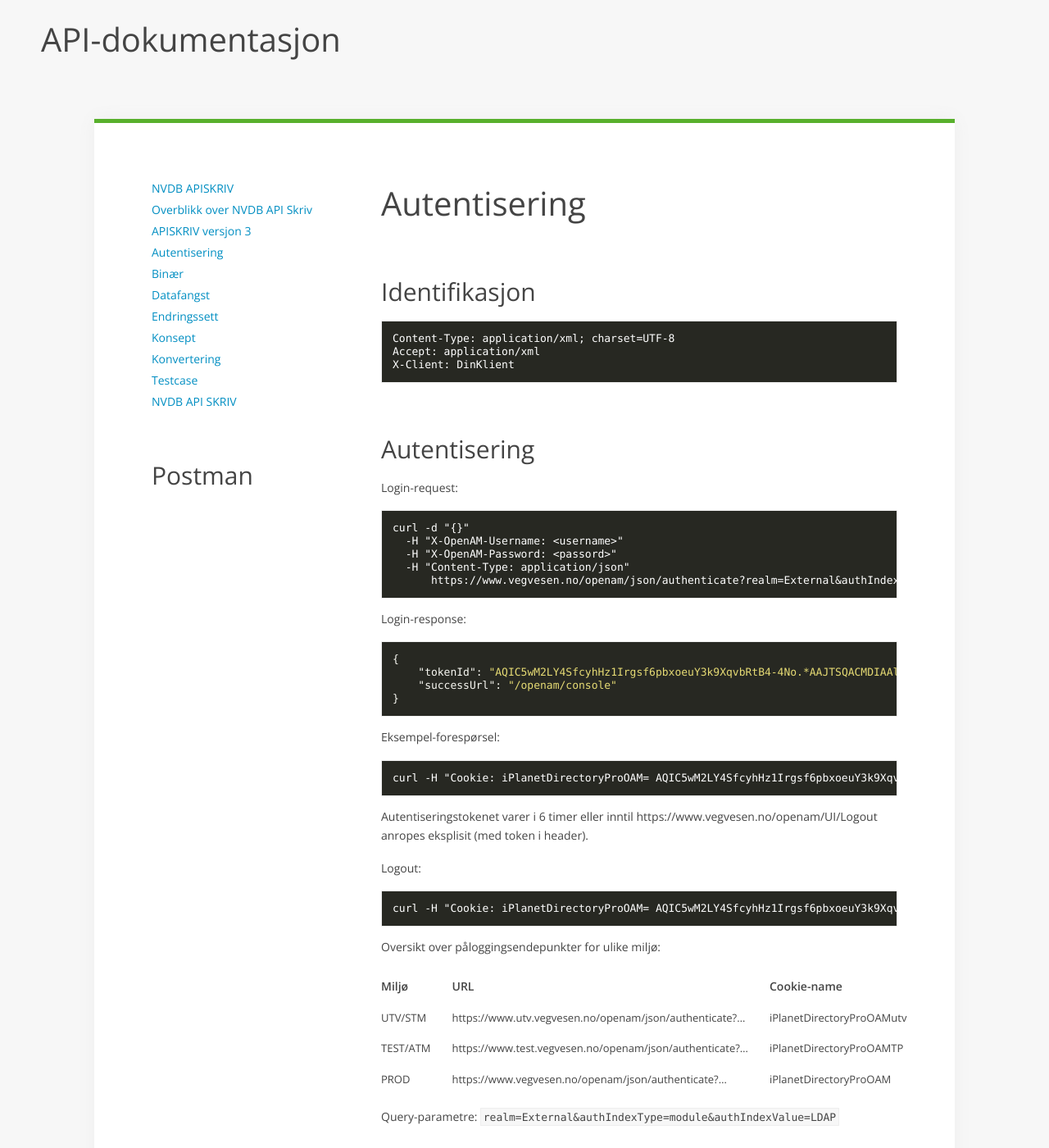
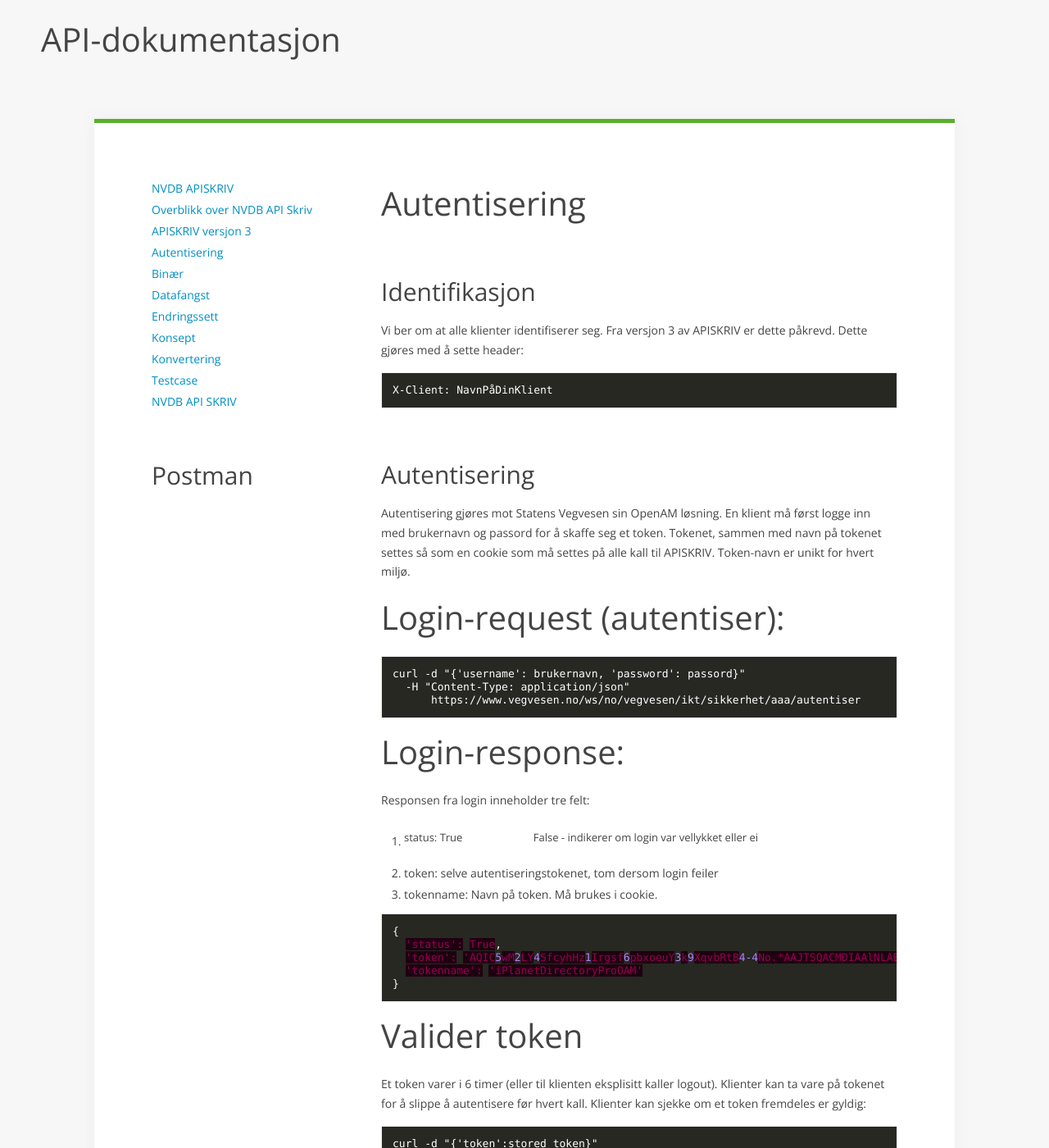
Before and after one commit to nvdb-vegdata/apiskrivdokumentasjon, a Jekyll site: the page built from autentisering.md, in a window 1280 px wide and 1400 px high. Shown: the whole window at 82% size. Built offline with Jekyll 4.4.1, drawn with Linux system fonts in a browser that asks for light colours; our own code applies the rules of GitHub Pages for plain Markdown files; some of the changed text lies outside the part shown.

Commit message:
Update autentisering.md

````diff
--- a/autentisering.md
+++ b/autentisering.md
@@ -2,48 +2,83 @@
 
 ## Identifikasjon
 
+Vi ber om at alle klienter identifiserer seg. Fra versjon 3 av APISKRIV er dette påkrevd. Dette gjøres med å sette header:
+
 ```
-Content-Type: application/xml; charset=UTF-8
-Accept: application/xml
-X-Client: DinKlient
+X-Client: NavnPåDinKlient
+```
+
+## Autentisering
+
+Autentisering gjøres mot Statens Vegvesen sin OpenAM løsning. En klient må først logge inn med brukernavn og passord for å skaffe seg et token. Tokenet, sammen med navn på tokenet settes så som en cookie som må settes på alle kall til APISKRIV. Token-navn er unikt for hvert miljø.
+
+# Login-request (autentiser):
+```
+curl -d "{'username': brukernavn, 'password': passord}"
+  -H "Content-Type: application/json"
+      https://www.vegvesen.no/ws/no/vegvesen/ikt/sikkerhet/aaa/autentiser
+```
+
+# Login-response:
+Responsen fra login inneholder tre felt:
+
+ 1. status: True | False - indikerer om login var vellykket eller ei
+ 2. token: selve autentiseringstokenet, tom dersom login feiler
+ 3. tokenname: Navn på token. Må brukes i cookie.
+
+```json
+{
+  'status': True,
+  'token': 'AQIC5wM2LY4SfcyhHz1Irgsf6pbxoeuY3k9XqvbRtB4-4No.*AAJTSQACMDIAAlNLABMzMDUyMTI1NzE2ODA4ODU0OTczAAJTMQACMDM.*',
+  'tokenname': 'iPlanetDirectoryProOAM'
+}
+```
+
+# Valider token
+
+Et token varer i 6 timer (eller til klienten eksplisitt kaller logout). Klienter kan ta vare på tokenet for å slippe å autentisere før hvert kall. Klienter kan sjekke om et token fremdeles er gyldig:
+
+```
+curl -d "{'token':stored_token}"
+  -H "Content-Type: application/json"
+      https://www.vegvesen.no/ws/no/vegvesen/ikt/sikkerhet/aaa/validate
+```
+Valider respons:
+
+Responsen fra valider forteller om tokenet fremdeles er gyldig og hvilket brukernavn dette gjelder for:
+
+```json
+{
+  'valid': True,
+  'uid': 'USERNAME',
+  'realm': '/external'
+}
 ```
 
 
-## Autentisering
-Login-request:
-```
-curl -d "{}"
-  -H "X-OpenAM-Username: <username>"
-  -H "X-OpenAM-Password: <passord>"
-  -H "Content-Type: application/json"
-      https://www.vegvesen.no/openam/json/authenticate?realm=External&authIndexType=module&authIndexValue=LDAP
-```
+# Bruk av token
 
-Login-response:
-```json
-{
-    "tokenId": "AQIC5wM2LY4SfcyhHz1Irgsf6pbxoeuY3k9XqvbRtB4-4No.*AAJTSQACMDIAAlNLABMzMDUyMTI1NzE2ODA4ODU0OTczAAJTMQACMDM.*",
-    "successUrl": "/openam/console"
-}
-```
-Eksempel-forespørsel:
+Tokennavn og token settes som en cookie på alle kall mot apiskriv. Eksempel-forespørsel, (list endringssett):
 
 ```
 curl -H "Cookie: iPlanetDirectoryProOAM= AQIC5wM2LY4SfcyhHz1Irgsf6pbxoeuY3k9XqvbRtB4-4No.*AAJTSQACMDIAAlNLABMzMDUyMTI1NzE2ODA4ODU0OTczAAJTMQACMDM.*" https://www.vegvesen.no/nvdb/apiskriv/rest/v2/endringssett
 ```
-Autentiseringstokenet varer i 6 timer eller inntil https://www.vegvesen.no/openam/UI/Logout anropes eksplisit (med token i header).
 
-Logout:
+
+# Logout
+
+Et token kan eksplisitt invalideres ved å kalle logout med tokenet som payload.
+
 ```
-curl -H "Cookie: iPlanetDirectoryProOAM= AQIC5wM2LY4SfcyhHz1Irgsf6pbxoeuY3k9XqvbRtB4-4No.*AAJTSQACMDIAAlNLABMzMDUyMTI1NzE2ODA4ODU0OTczAAJTMQACMDM.*" https://www.vegvesen.no/openam/UI/Logout
+curl -d "{'token':stored_token}"
+  -H "Content-Type: application/json"
+      https://www.vegvesen.no/ws/no/vegvesen/ikt/sikkerhet/aaa/logout
 ```
 
 Oversikt over påloggingsendepunkter for ulike miljø:
 
 |Miljø|URL|Cookie-name|
 |-|-|-|
-|UTV/STM|https://www.utv.vegvesen.no/openam/json/authenticate?... |iPlanetDirectoryProOAMutv|
-|TEST/ATM|https://www.test.vegvesen.no/openam/json/authenticate?... |iPlanetDirectoryProOAMTP|
-|PROD|https://www.vegvesen.no/openam/json/authenticate?... |iPlanetDirectoryProOAM|
-
-Query-parametre: `realm=External&authIndexType=module&authIndexValue=LDAP`
+|UTV/STM|https://www.utv.vegvesen.no/ws/no/vegvesen/ikt/sikkerhet/aaa/autentiser |iPlanetDirectoryProOAMutv|
+|TEST/ATM|https://www.test.vegvesen.no/ws/no/vegvesen/ikt/sikkerhet/aaa/autentiser |iPlanetDirectoryProOAMTP|
+|PROD|https://www.vegvesen.no/ws/no/vegvesen/ikt/sikkerhet/aaa/autentiser |iPlanetDirectoryProOAM|
````
